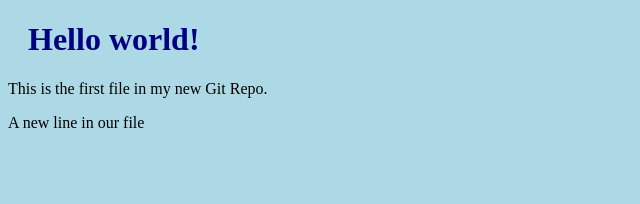
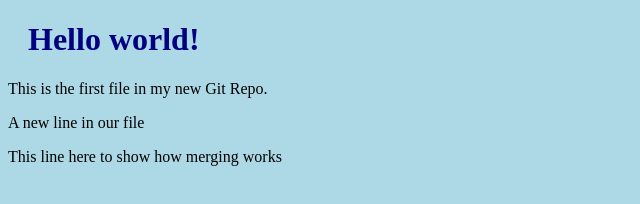
Before and after one commit to pdrake2003/hello-world, a plain HTML site: page index.html in a window 1280 px wide. Shown: the whole page, without its empty margins (0-640 px from the left). Drawn offline with Linux system fonts and the light colour scheme.

Commit message:
updated index.html woth emergency fix

```diff
--- a/index.html
+++ b/index.html
@@ -9,6 +9,7 @@
 <h1>Hello world!</h1>
 <p>This is the first file in my new Git Repo.</p>
 <p>A new line in our file</p>
+<p>This line here to show how merging works</p>
 
 </body>
 </html>
```
